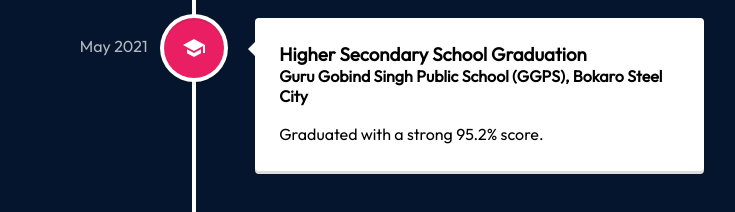
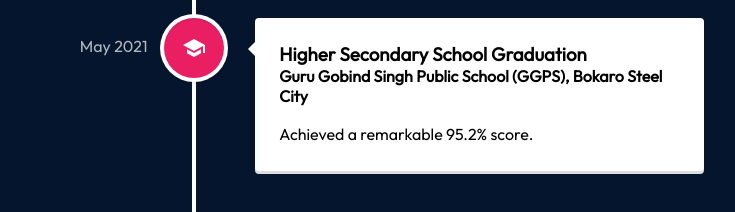
Before and after one commit to Aditya8903/My_Portfolio, a React (Vite) app: page / in a window 1280 px wide. Shown: the part 3580-3792 px from the top of the page, without its empty margins (446-1181 px from the left). Built offline with nearby package versions, Linux system fonts and the light colour scheme.

Commit message:
Update Education.jsx

```diff
--- a/src/components/Education/Education.jsx
+++ b/src/components/Education/Education.jsx
@@ -34,7 +34,7 @@
           <h4 className="vertical-timeline-element-subtitle">
             Guru Gobind Singh Public School (GGPS), Bokaro Steel City
           </h4>
-          <p>Graduated with a strong 95.2% score.</p>
+          <p>Achieved a remarkable 95.2% score.</p>
         </VerticalTimelineElement>
 
         <VerticalTimelineElement
```
